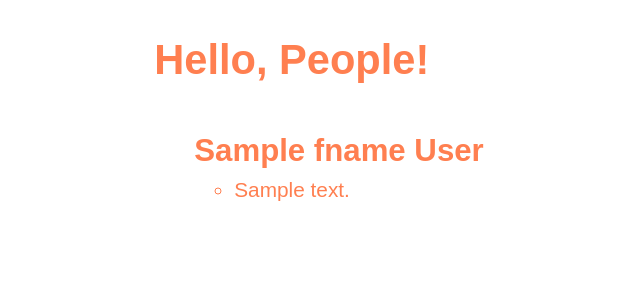
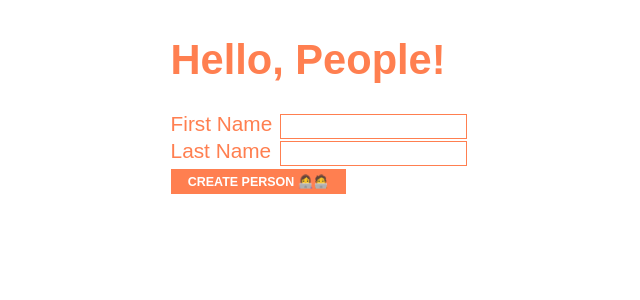
Before and after one commit to dancikmad/rest-api-flask, a Python web app: template templates/home.html in a window 1280 px wide. Shown: the top 300 px of the page, without its empty margins (321-961 px from the left). Run offline with Jinja, Linux system fonts and the light colour scheme; the template is opened without the code that fills it: most values are stand-ins (such as "Sample title", 1, 10 or a date in 2020).

Commit message:
Create forms for HTTP Requests

```diff
--- /dev/null
+++ b/templates/_person_create_form.html
@@ -0,0 +1,11 @@
+<form>
+    <label>
+        <span>First Name</span>
+        <input name="fname" type="text" value="" />
+    </label>
+    <label>
+        <span>Last Name</span>
+        <input name="lname" type="text" />
+    </label>
+    <button data-action="create">Create Person 👩‍💻🧑‍💻</button>
+</form>
--- a/templates/home.html
+++ b/templates/home.html
@@ -14,18 +14,12 @@
 </head>
 <body>
     <h1>Hello, People!</h1>
-    <ul>
+    <div class="person-create-card">
         {% for person in people %}
-        <h2>{{ person.fname }} {{ person.lname }}</h2>
-        <ul>
-            {% for note in person.notes %}
-            <li>
-                {{ note.content }}
-            </li>
-            {% endfor %}
-        </ul>
+            {% include "_person_create_form.html" %}
         {% endfor %}
-    </ul>
+    </div>
+
     {% if config['DEBUG'] %}
         {% include "_debug.html" %}
     {% endif %}
```
Also changed, not shown: templates/_person_content.html (added, +8 -0 lines).
